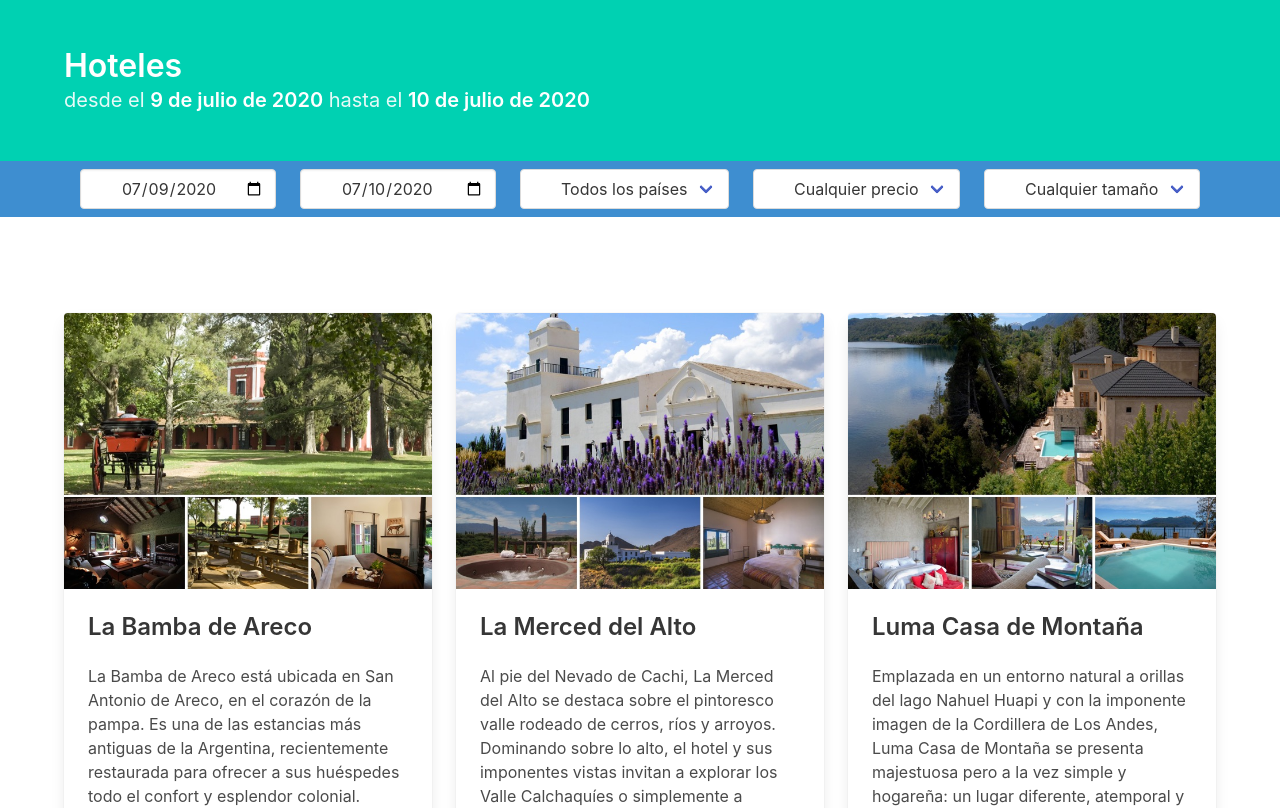
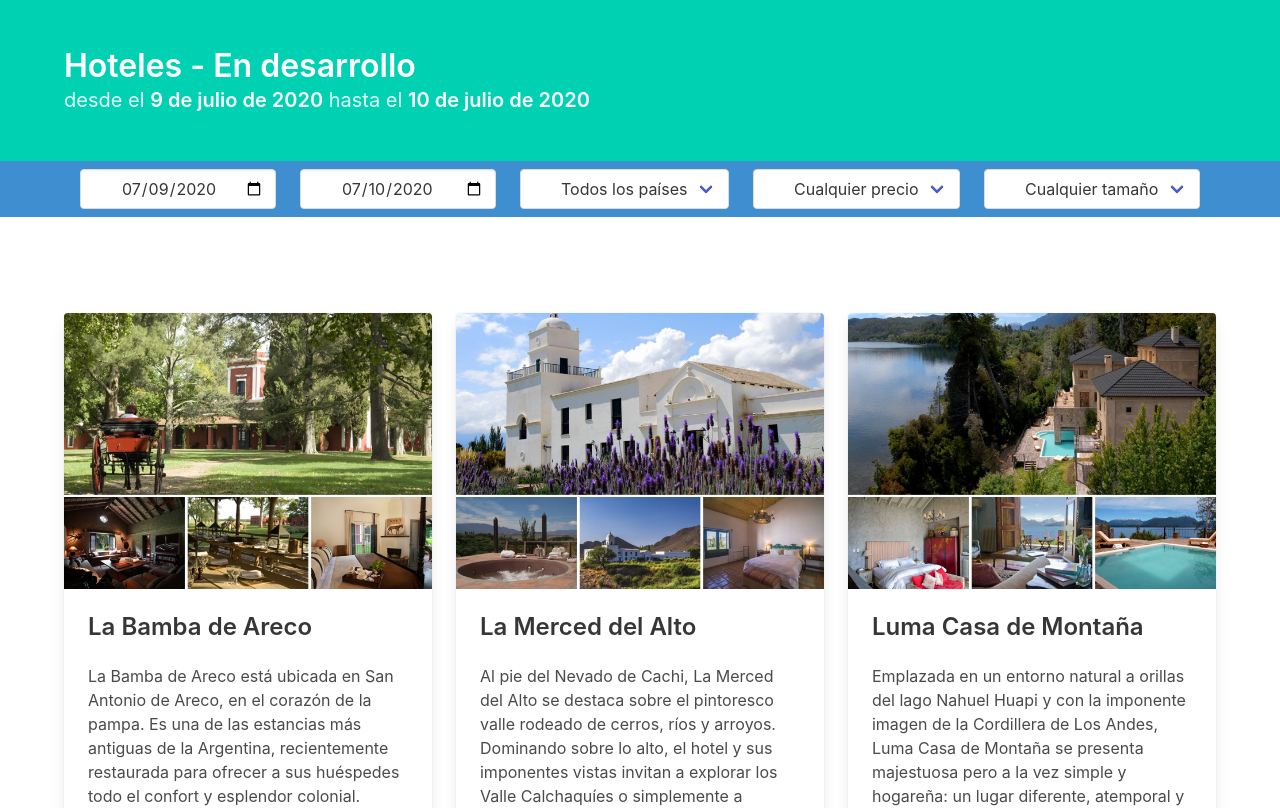
Before and after one commit to SmartNetAR/hoteles, a React (Create React App) app: page / in a window 1280 px wide. Shown: the top 808 px of the page. Built offline with nearby package versions, Linux system fonts and the light colour scheme.

Commit message:
titulo en desarrollo

```diff
--- a/src/components/Hero.js
+++ b/src/components/Hero.js
@@ -6,7 +6,7 @@
         <section className="hero is-primary">
             <div className="hero-body">
                 <div className="container">
-                    <h1 className="title">Hoteles</h1>
+                    <h1 className="title">Hoteles - En desarrollo</h1>
                     <h2 className="subtitle">
                         desde el <strong>
                             { moment( filter.dateFrom ).format( 'LL' ) }
```
